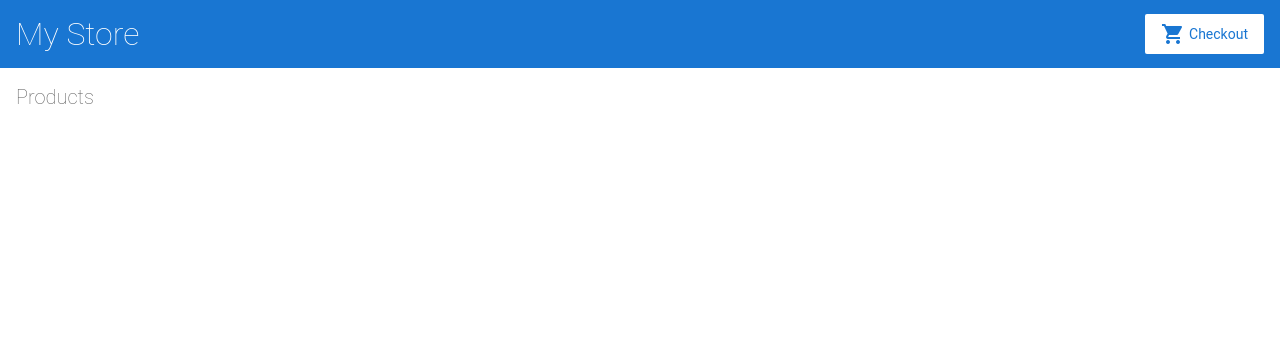
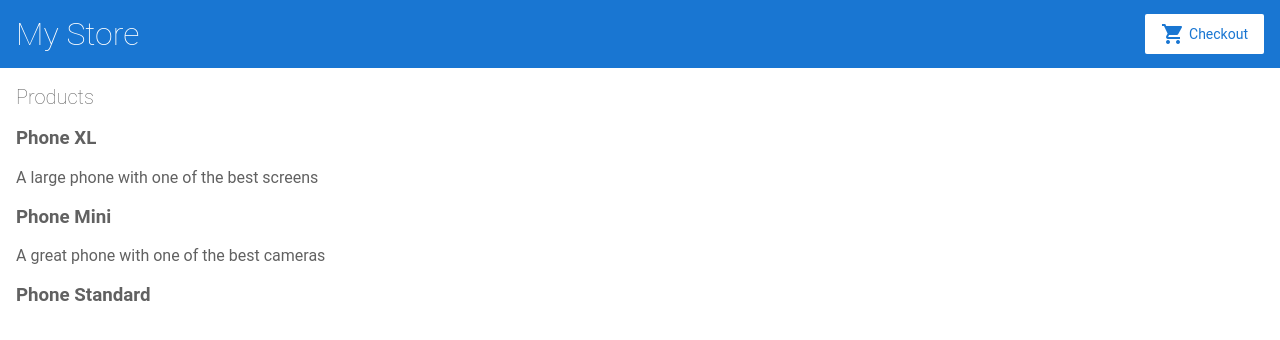
Before and after one commit to plcardonab/angular-konecta, an Angular app: page / in a window 1280 px wide. Shown: the top 340 px of the page. Built offline with nearby package versions, Linux system fonts and the light colour scheme.

Commit message:
feat: update the gitignore

```diff
--- a/angular.json
+++ b/angular.json
@@ -113,5 +113,8 @@
         }
       }
     }
+  },
+  "cli": {
+    "analytics": "4f16c416-f62f-4c77-ba44-64605d043566"
   }
 }
--- a/src/app/agent-list/agent-list.component.html
+++ b/src/app/agent-list/agent-list.component.html
@@ -1,5 +1,10 @@
 <h2>Products</h2>
-
+<div *ngFor="let product of products">
+    <h3>
+      {{ product.name }}
+    </h3>
+    {{ product.description }}
+  </div>
 
 <!--
 Copyright Google LLC. All Rights Reserved.
```
Also changed, not shown: 2 other files (tests, documents, lock files or other folders).
